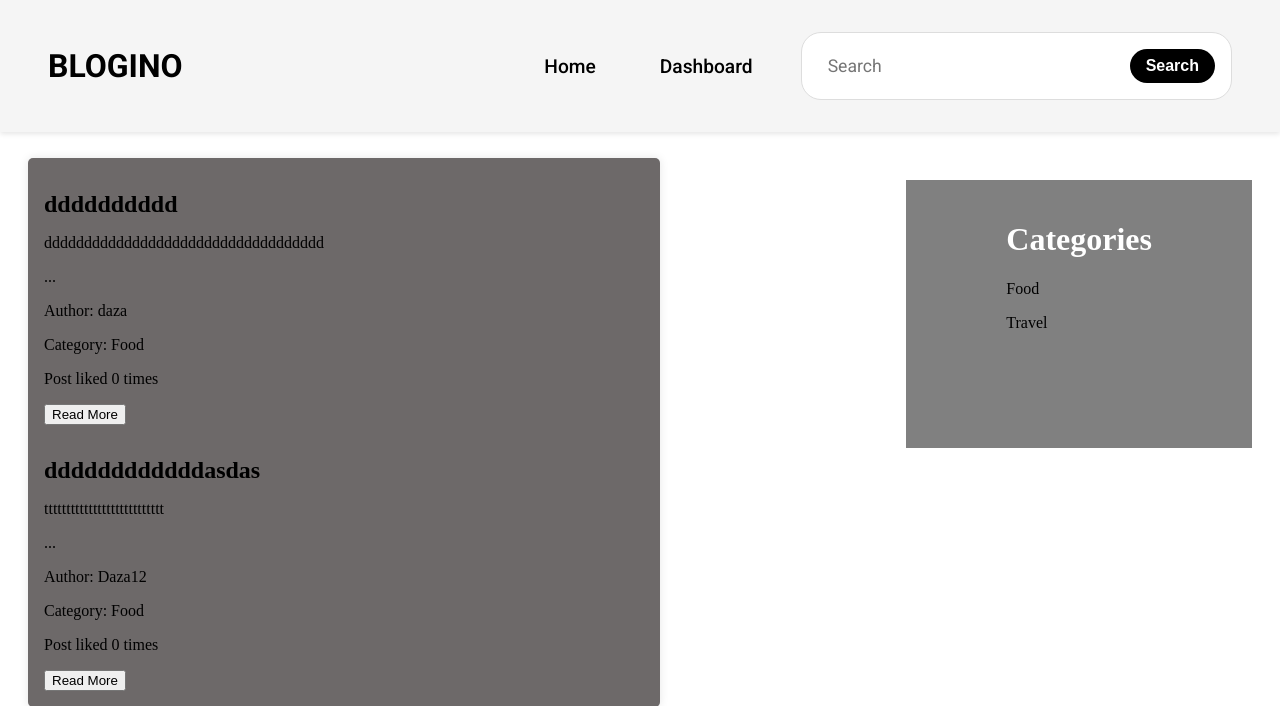
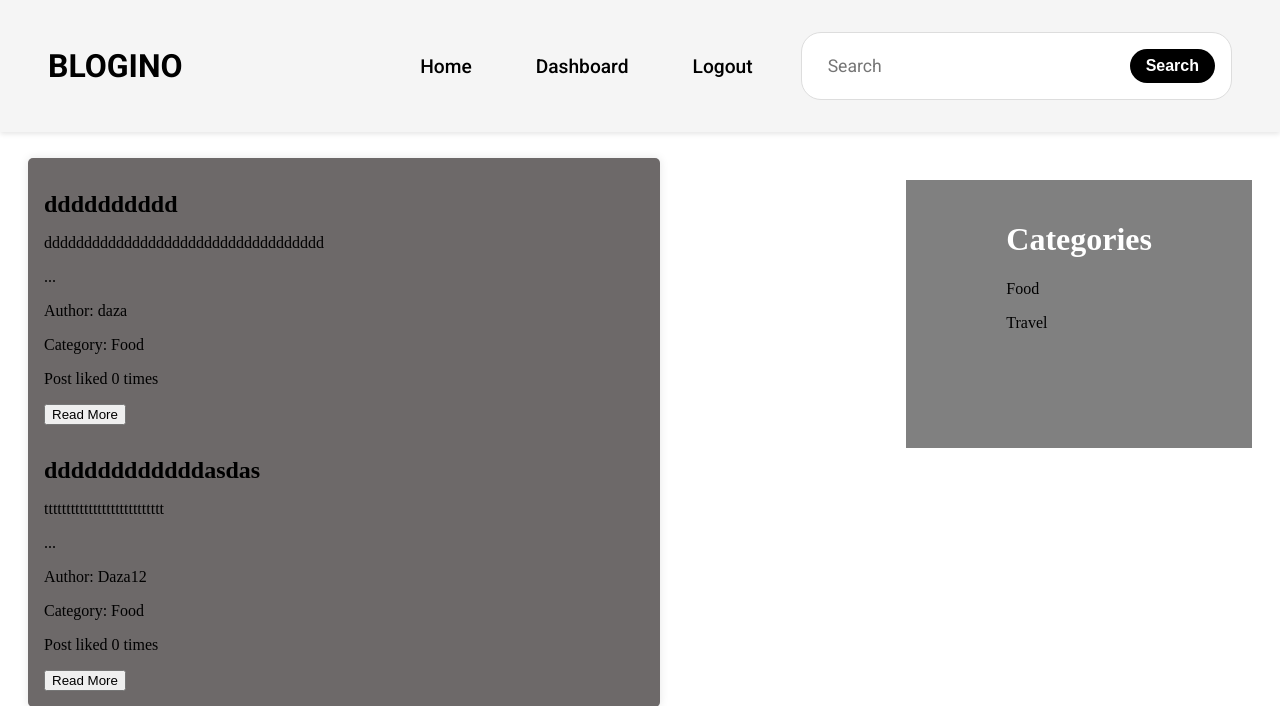
Before and after one commit to MLankaoui/blogino, a Django app: page /posts/1/ in a window 1280 px wide. Shown: the top 706 px of the page. Run offline with Django 5.2, Linux system fonts and the light colour scheme; a user stored in the database is signed in; data comes from the database, SQL or seed files in the repository; both versions use the stored data as it was after the commit; some libraries are stand-ins or nearby versions; some web fonts are replaced.

Commit message:
add allauth for authentication; implement signup, login, and logout functionality; update menu links accordingly

```diff
--- a/blog/urls.py
+++ b/blog/urls.py
@@ -19,5 +19,6 @@ from django.urls import path, include
 
 urlpatterns = [
     path('admin/', admin.site.urls),
+    path('accounts/', include('allauth.urls')),
     path('', include('landing.urls')),
 ]
--- a/landing/urls.py
+++ b/landing/urls.py
@@ -11,4 +11,5 @@ urlpatterns = [
     path('dashboard/', views.dashboard, name='dashboard'),
     path('edit_post/<int:post_id>/', views.edit_post, name='edit_post'),
     path('delete_post/<int:post_id>/', views.delete_post, name='delete_post'),
+    path('logout/', views.logout_view, name='logout_view'),
 ]
--- a/landing/views.py
+++ b/landing/views.py
@@ -1,6 +1,7 @@
 from django.shortcuts import redirect, render, get_object_or_404
 from .models import Category, Post, Comment
 from django.contrib.auth.decorators import login_required
+from django.contrib.auth import logout
 
 # Create your views here.
 def index(request):
@@ -107,3 +108,13 @@ def delete_post(request, post_id):
     post.delete()
 
     return redirect('landing:dashboard')
+
+
+@login_required
+def logout_view(request):
+    logout(request)
+    return redirect('landing:index')
+
+
+def signup_view(request):
+    return redirect('landing:index')
--- a/templates/landing/components/menu.html
+++ b/templates/landing/components/menu.html
@@ -7,10 +7,11 @@
             <div class="right">
                 <li class="items"><a href="{% url 'landing:index' %}">Home</a> </li>
                 {% if not user.is_authenticated %}
-                    <li class="items">Signup</li>
-                    <li class="items">Login</li>
+                    <li class="items"><a href="{% url 'account_signup' %}">Signup</a></li>
+                    <li class="items"><a href="{% url 'account_login' %}">Login</a></li>
                 {% else %}
                     <li class="items"> <a href="{% url 'landing:dashboard' %}"> Dashboard </a></li>
+                    <li class="items"><a href="{% url 'account_logout' %}">Logout</a></li>
                 {% endif %}
                 <div class="searching">
                     <input type="text" class="search" placeholder="Search">
```
Also changed, not shown: blog/settings.py (+16 -0 lines), db.sqlite3.
